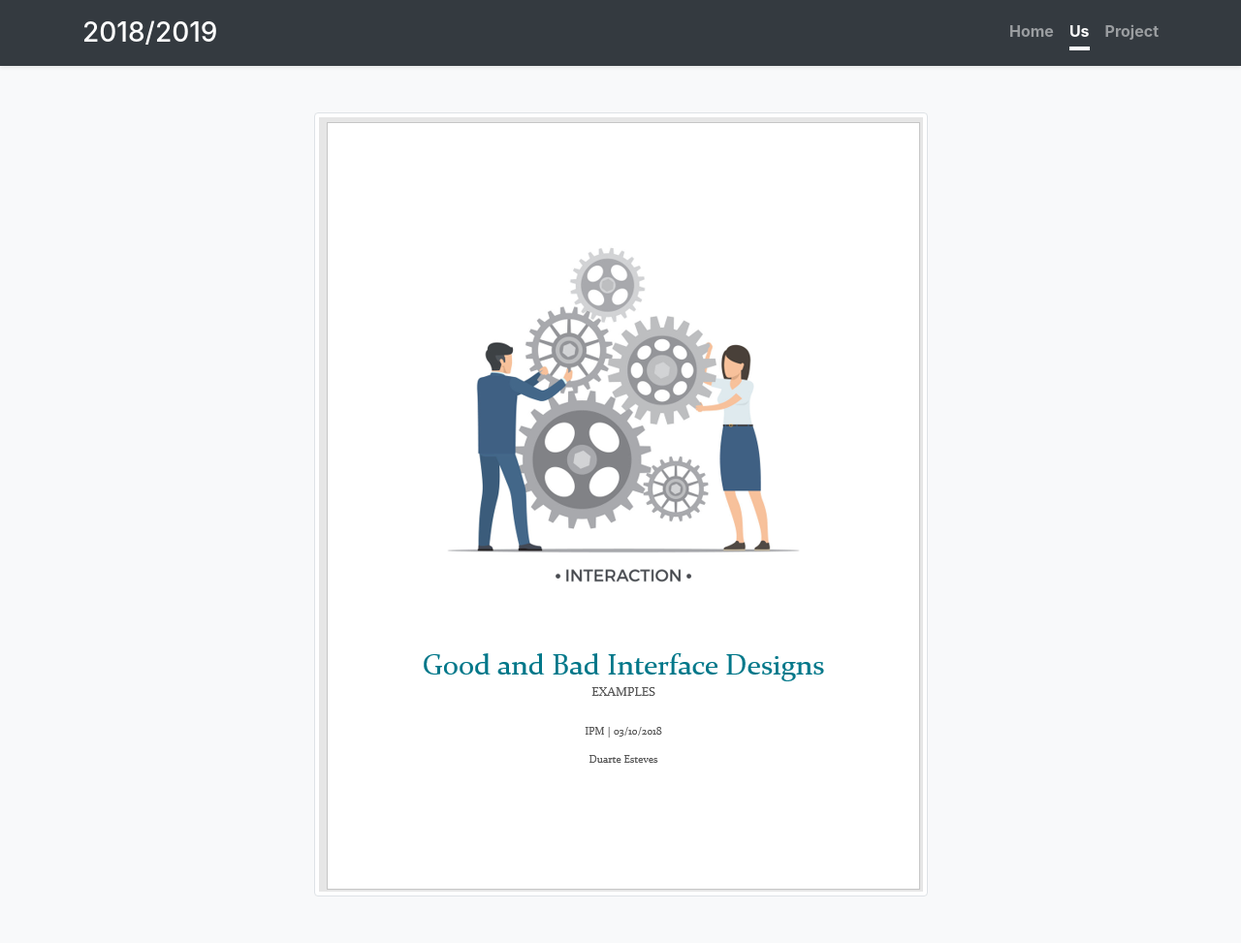
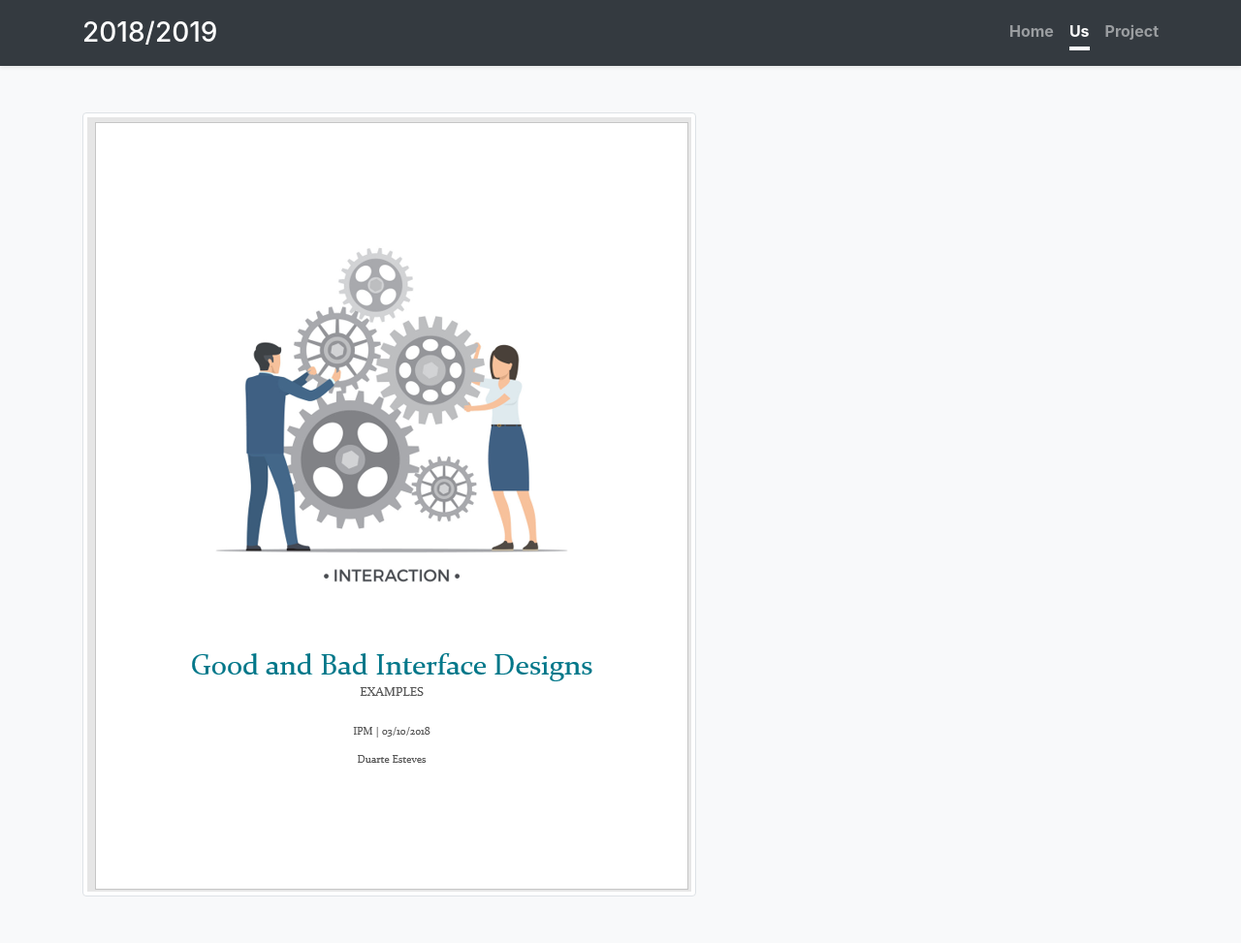
Before and after one commit to brno117/brno117.github.io, a Jekyll site: the page us/assignments/duarte.html, which Jekyll copies as it is, in a window 1280 px wide. Shown: the whole page at 97% size. Built offline with Jekyll 4.4.1, drawn with Linux system fonts in a browser that asks for light colours; nearby versions of some CDN libraries; library files that are not in the unit come from our copies.

Commit message:
Update duarte.html

```diff
--- a/us/assignments/duarte.html
+++ b/us/assignments/duarte.html
@@ -52,7 +52,7 @@
       <div class="album py-5 bg-light">
         <div class="container">
           <a href="https://drive.google.com/open?id=1CBWTInu5cqc4a00OzYjNSSEI1PIvxmf-">
-            <img src="Assignment1.png" class="rounded mx-auto d-block img-thumbnail" alt="Assignment 1">
+            <img src="Assignment1.png" class="rounded img-thumbnail" alt="Assignment 1">
           </a>
         </div>
       </div>
```
